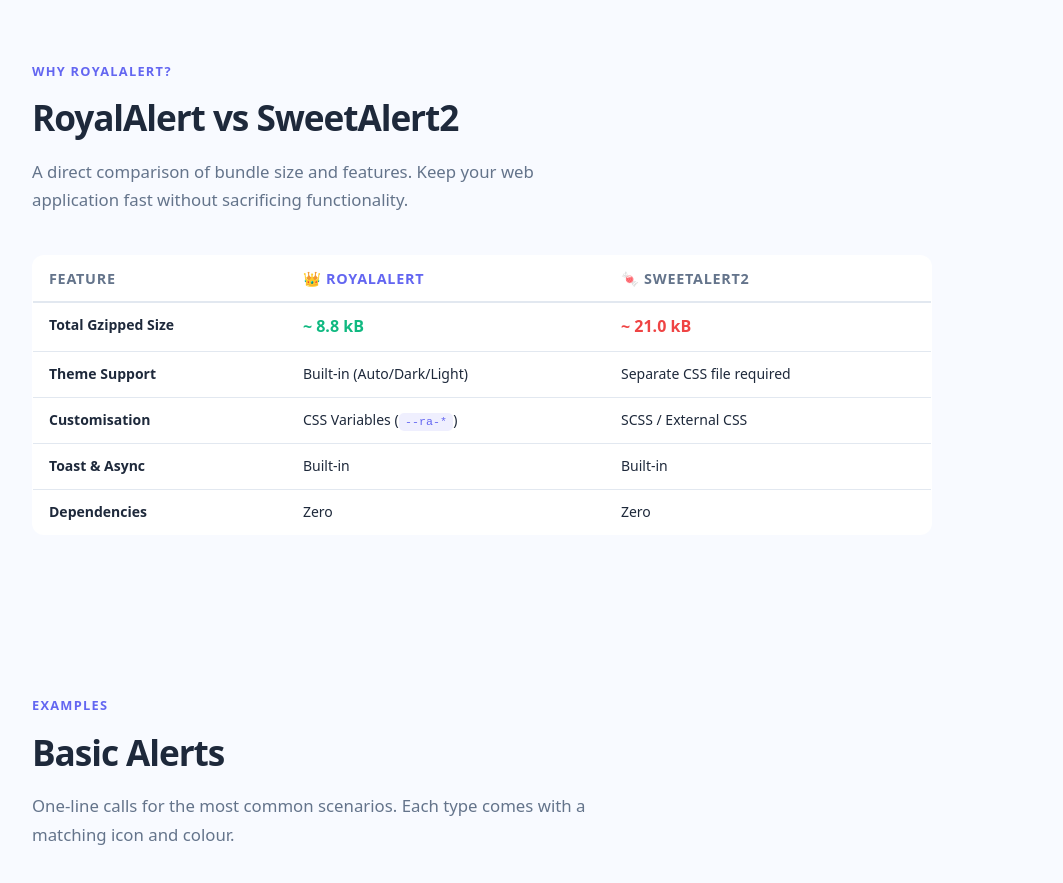
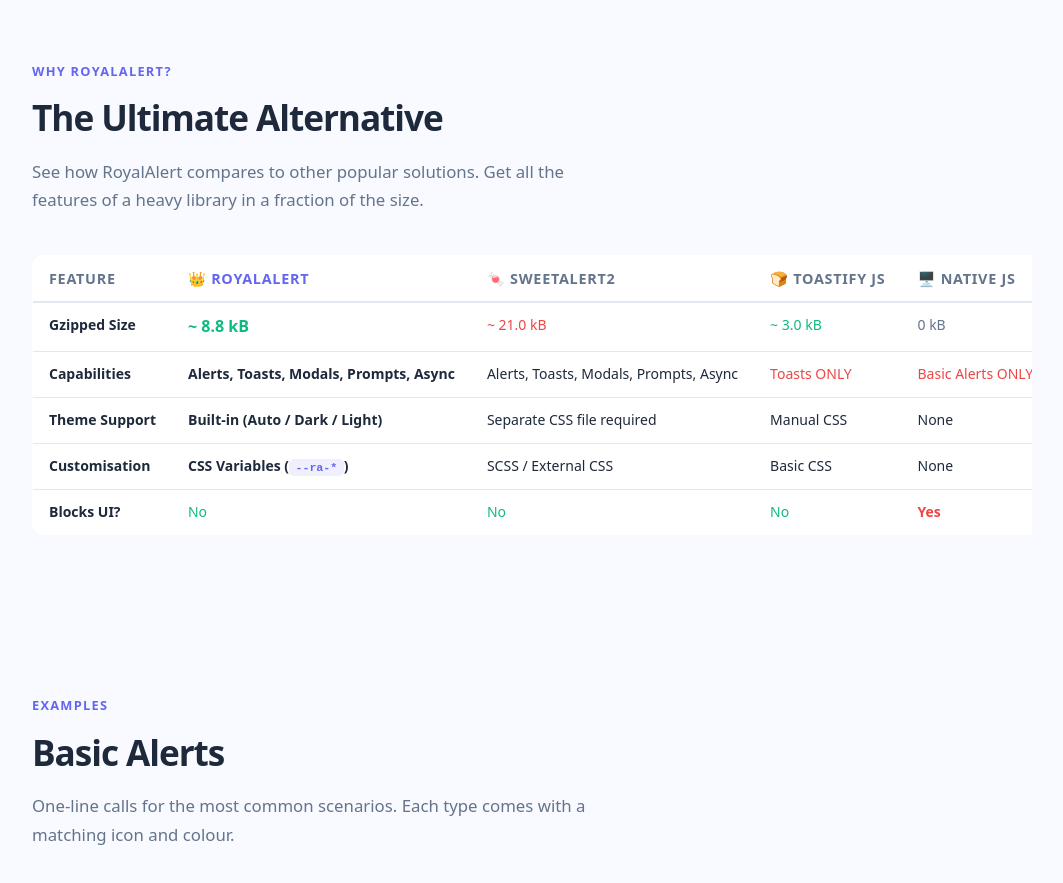
Before and after one commit to Royal-Technologies/RoyalAlert, a website built with Vite: page demo/index.html in a window 1280 px wide. Shown: the part 1297-2180 px from the top of the page, without its empty margins (82-1145 px from the left). Built offline with nearby package versions, Linux system fonts and the light colour scheme.

Commit message:
docs: expand comparison table to include SweetAlert2, Toastify, and Native JS

```diff
--- a/demo/index.html
+++ b/demo/index.html
@@ -544,43 +544,55 @@
 <!-- ══ COMPARISON ═════════════════════════════════════════ -->
 <section class="section" id="comparison">
     <div class="section-label">Why RoyalAlert?</div>
-    <h2 class="section-title">RoyalAlert vs SweetAlert2</h2>
-    <p class="section-desc">A direct comparison of bundle size and features. Keep your web application fast without sacrificing functionality.</p>
+    <h2 class="section-title">The Ultimate Alternative</h2>
+    <p class="section-desc">See how RoyalAlert compares to other popular solutions. Get all the features of a heavy library in a fraction of the size.</p>
 
-    <div style="margin-bottom: 2rem; max-width: 900px;">
-        <table class="config-table" style="background:var(--c-card); border-radius:12px; overflow:hidden; border:1px solid var(--c-border); width: 100%;">
+    <div style="margin-bottom: 2rem; max-width: 1000px; overflow-x: auto;">
+        <table class="config-table" style="background:var(--c-card); border-radius:12px; overflow:hidden; border:1px solid var(--c-border); width: 100%; white-space: nowrap;">
             <thead>
                 <tr>
                     <th style="font-size: 0.9rem;">Feature</th>
                     <th style="color:var(--c-primary); font-size: 0.9rem;">👑 RoyalAlert</th>
                     <th style="font-size: 0.9rem;">🍬 SweetAlert2</th>
+                    <th style="font-size: 0.9rem;">🍞 Toastify JS</th>
+                    <th style="font-size: 0.9rem;">🖥️ Native JS</th>
                 </tr>
             </thead>
             <tbody>
                 <tr>
-                    <td><strong>Total Gzipped Size</strong></td>
+                    <td><strong>Gzipped Size</strong></td>
                     <td style="color:#10b981; font-weight:700; font-size: 1rem;">~ 8.8 kB</td>
-                    <td style="color:#ef4444; font-weight:700; font-size: 1rem;">~ 21.0 kB</td>
+                    <td style="color:#ef4444;">~ 21.0 kB</td>
+                    <td style="color:#10b981;">~ 3.0 kB</td>
+                    <td style="color:#64748b;">0 kB</td>
+                </tr>
+                <tr>
+                    <td><strong>Capabilities</strong></td>
+                    <td style="font-weight:700;">Alerts, Toasts, Modals, Prompts, Async</td>
+                    <td>Alerts, Toasts, Modals, Prompts, Async</td>
+                    <td style="color:#ef4444;">Toasts ONLY</td>
+                    <td style="color:#ef4444;">Basic Alerts ONLY</td>
                 </tr>
                 <tr>
                     <td><strong>Theme Support</strong></td>
-                    <td>Built-in (Auto/Dark/Light)</td>
+                    <td style="font-weight:700;">Built-in (Auto / Dark / Light)</td>
                     <td>Separate CSS file required</td>
+                    <td>Manual CSS</td>
+                    <td>None</td>
                 </tr>
                 <tr>
                     <td><strong>Customisation</strong></td>
-                    <td>CSS Variables (<code>--ra-*</code>)</td>
+                    <td style="font-weight:700;">CSS Variables (<code>--ra-*</code>)</td>
                     <td>SCSS / External CSS</td>
+                    <td>Basic CSS</td>
+                    <td>None</td>
                 </tr>
                 <tr>
-                    <td><strong>Toast & Async</strong></td>
-                    <td>Built-in</td>
-                    <td>Built-in</td>
-                </tr>
-                <tr>
-                    <td><strong>Dependencies</strong></td>
-                    <td>Zero</td>
-                    <td>Zero</td>
+                    <td><strong>Blocks UI?</strong></td>
+                    <td style="color:#10b981;">No</td>
+                    <td style="color:#10b981;">No</td>
+                    <td style="color:#10b981;">No</td>
+                    <td style="color:#ef4444; font-weight:700;">Yes</td>
                 </tr>
             </tbody>
         </table>
```
Also changed, not shown: README.md.
